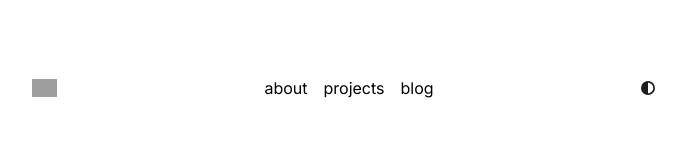
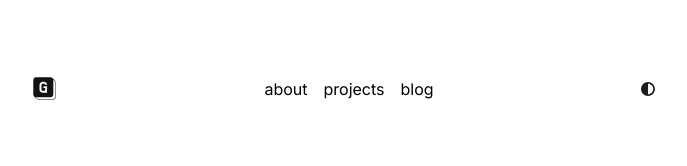
Before and after one commit to kristiangogov/gogov-dev, a Next.js app: page / in a window 1280 px wide. Shown: the top 166 px of the page, without its empty margins (289-976 px from the left). Built offline with nearby package versions, Linux system fonts and the light colour scheme; grey boxes are pictures that could not be loaded.

Commit message:
fix favicon

```diff
--- a/app/components/nav.tsx
+++ b/app/components/nav.tsx
@@ -16,7 +16,7 @@ export function Navbar() {
         <div className="flex items-center">
           <Link href="/" className="text-3xl font-semibold flex gap-2">
             <Image
-              src="https://gogov.dev/litelogo.svg"
+              src="/favicon-light.svg"
               alt="logo"
               width={25}
               height={25}
@@ -25,7 +25,7 @@ export function Navbar() {
             />
 
             <Image
-              src="https://gogov.dev/darklogo.svg"
+              src="/favicon-dark.svg"
               alt="logo"
               width={25}
               height={25}
```
